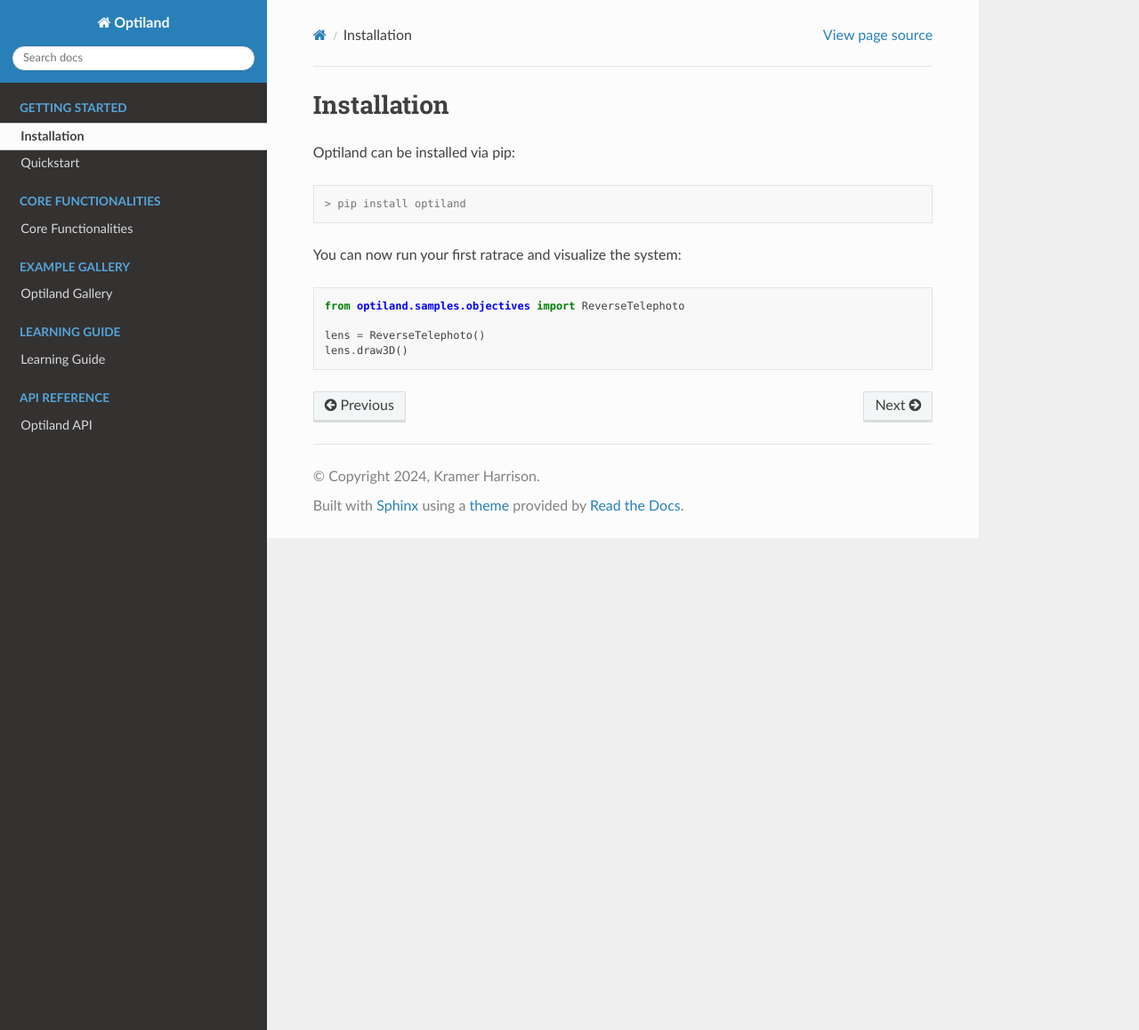
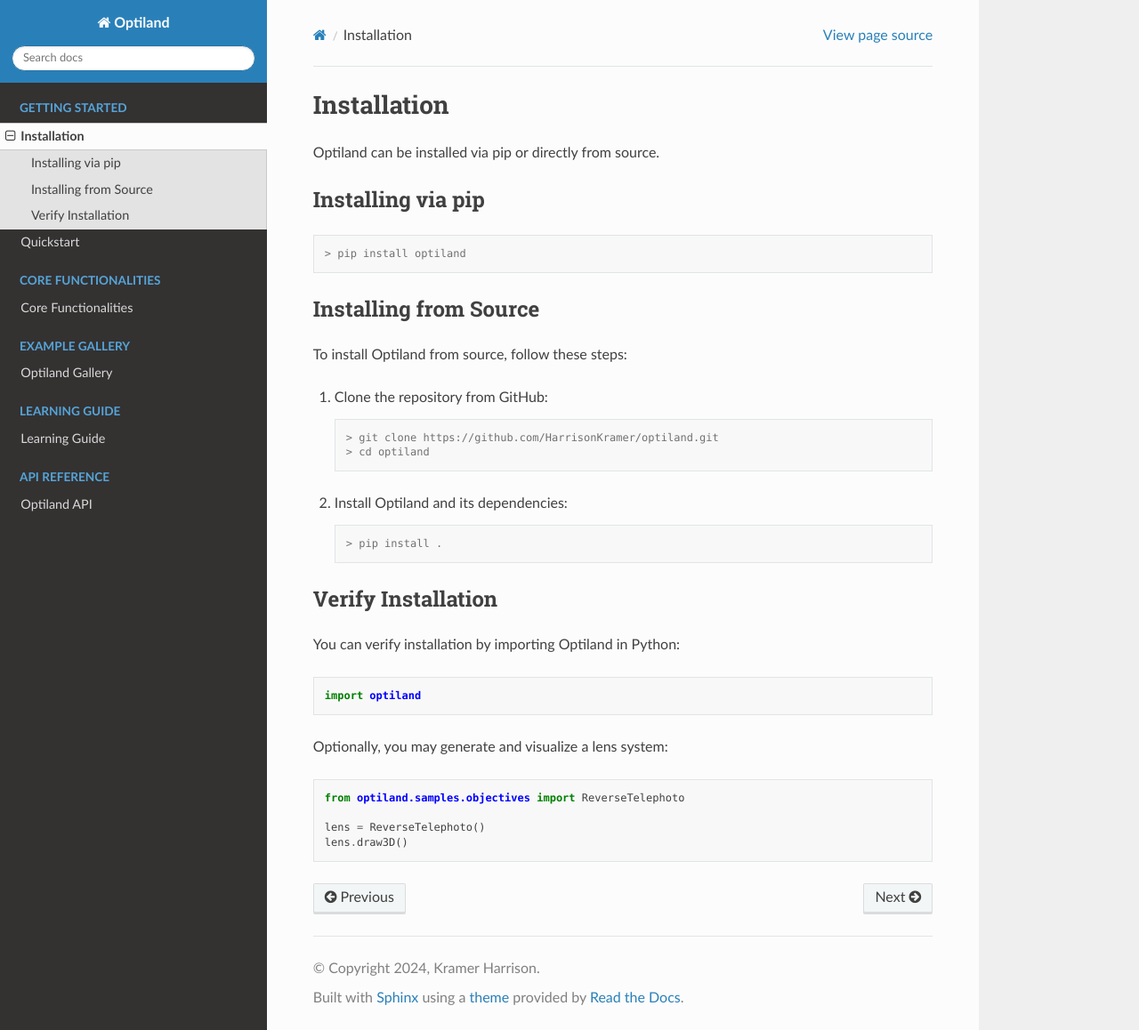
Before and after one commit to HarrisonKramer/optiland, a Sphinx documentation site: the page built from docs/installation.rst, in a window 1280 px wide and 1158 px high. Shown: the whole window at 89% size. Built offline with Sphinx 7.4.7 and the Read the Docs theme 2.0.0, drawn with Linux system fonts in a browser that asks for light colours; pages that are not in the unit, such as notebooks, are missing from menus.

Commit message:
docs: Update installation instructions

```diff
--- a/docs/installation.rst
+++ b/docs/installation.rst
@@ -3,15 +3,48 @@
 
 .. _install:
 
-Optiland can be installed via pip:
+
+
+Optiland can be installed via pip or directly from source.
+
+Installing via pip
+------------------
 
 .. code-block:: console
 
    > pip install optiland
 
-You can now run your first ratrace and visualize the system:
 
-.. code:: python
+Installing from Source
+----------------------
+
+To install Optiland from source, follow these steps:
+
+1. Clone the repository from GitHub:
+
+   .. code-block:: console
+
+      > git clone https://github.com/HarrisonKramer/optiland.git
+      > cd optiland
+
+2. Install Optiland and its dependencies:
+
+   .. code-block:: console
+
+      > pip install .
+
+Verify Installation
+-------------------
+
+You can verify installation by importing Optiland in Python:
+
+.. code-block:: python
+
+   import optiland
+
+Optionally, you may generate and visualize a lens system:
+
+.. code-block:: python
 
    from optiland.samples.objectives import ReverseTelephoto
 
```
